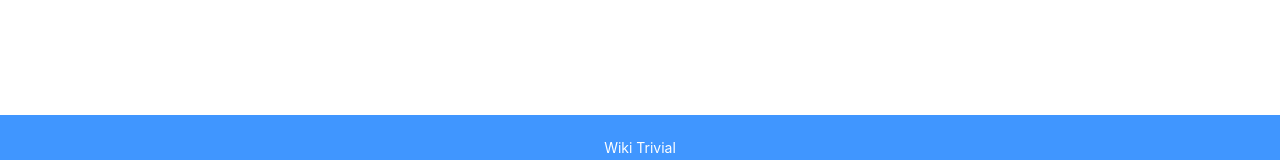
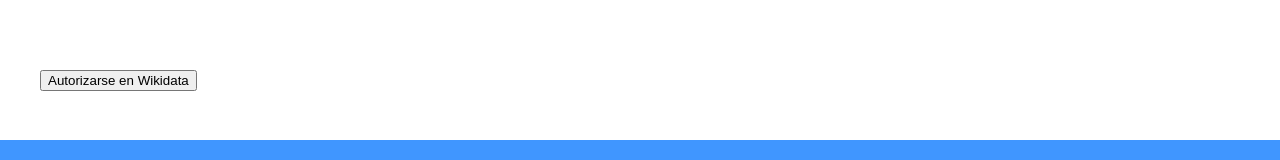
Before and after one commit to uo277516/wikidata-trivial, a React (Create React App) app in the folder front-trivial/: page / in a window 1280 px wide. Shown: the part 620-780 px from the top of the page. Built offline with nearby package versions, Linux system fonts and the light colour scheme; no server answers.

Commit message:
no va oauth

```diff
--- a/front-trivial/src/App.js
+++ b/front-trivial/src/App.js
@@ -2,6 +2,7 @@ import './App.css';
 import {Layout, Typography, Image, Input, Form, Button, Alert, Spin} from 'antd';
 import logo from './logo.png';
 import React, { useEffect, useState } from 'react';
+import RedirectButton from './components/RedirectButton';
 const {Title, Paragraph, Link} = Typography;
 const { Header, Footer, Sider, Content } = Layout;
 
@@ -222,6 +223,7 @@ let App = () => {
             )}
           </Content>
 
+              <RedirectButton></RedirectButton>
 
           </Content>
 
--- /dev/null
+++ b/front-trivial/src/components/RedirectButton.js
@@ -0,0 +1,16 @@
+import React from 'react';
+
+const RedirectButton = () => {
+  const clientId='91cd54bbe219843f9951e1d539fce905';
+  const redirectUrl = `http://www.wikidata.org/wiki/Special:OAuth/authorize?client_id=${clientId}&response_type=code&scope=edit+upload+review&state=102938n`;
+
+  const handleButtonClick = () => {
+    window.location.href = redirectUrl;
+  };
+
+  return (
+    <button onClick={handleButtonClick}>Autorizarse en Wikidata</button>
+  );
+};
+
+export default RedirectButton;
```
Also changed, not shown: front-trivial/src/components/OAuthLoginContainer.js (added).
